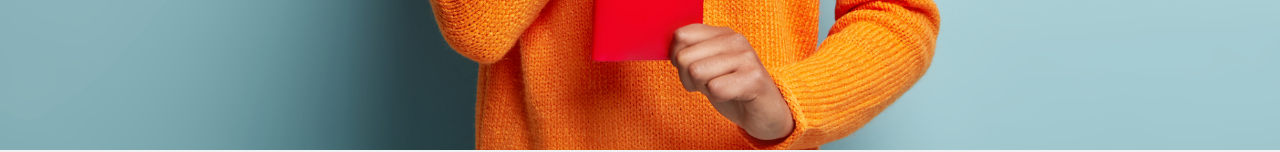
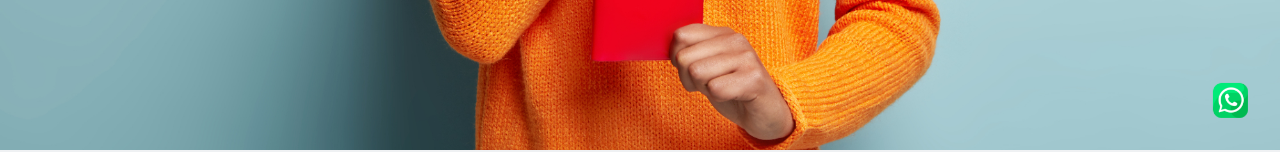
Before and after one commit to Munyabelden/Visa_Consultant-, a React (Create React App) app: page / in a window 1280 px wide. Shown: the part 650-802 px from the top of the page. Built offline with nearby package versions, Linux system fonts and the light colour scheme; the HTML template or start-up script is replaced by a standard one.

Commit message:
Finish Chat

```diff
--- a/src/App.js
+++ b/src/App.js
@@ -1,11 +1,11 @@
 import React from 'react';
 import { BrowserRouter as Router, Route, Routes } from 'react-router-dom';
-import NavBar from './components/Navbar'; // Adjust path as needed
+import NavBar from './components/Navbar';
 import Home from './components/Home';
 import About from './components/About';
 import Services from './components/Services';
 import Contact from './components/Contact';
-// import Contact from './components/Contact';
+import FloatingWhatsAppChat from './components/FloatingWhatsapp';
 
 function App() {
   return (
@@ -18,6 +18,7 @@
           <Route path="/services" element={<Services />} />
           <Route path="/contact" element={<Contact />} />
         </Routes>
+        <FloatingWhatsAppChat />
       </div>
     </Router>
   );
--- a/src/components/FloatingWhatsapp.js
+++ b/src/components/FloatingWhatsapp.js
@@ -1,18 +1,19 @@
 import React from 'react';
-import './FloatingWhatsapp.css'; // Import your styles
+import './styles/FloatingWhatsapp.css';
+import ImageIcon from './images/whatsapp_2504957.png';
 
 const FloatingWhatsAppChat = () => {
-  const whatsappNumber = '+27720663578'; // Your WhatsApp number
+  const whatsappNumber = '+27720663578';
 
   const openWhatsApp = () => {
-    const message = 'Hello! I would like to inquire more information.'; // Default message
+    const message = 'Hello! I would like to inquire more information.';
     const whatsappLink = `https://wa.me/${whatsappNumber.replace('+', '')}?text=${encodeURIComponent(message)}`;
     window.open(whatsappLink, '_blank');
   };
 
   return (
     <div className="floating-whatsapp" onClick={openWhatsApp}>
-      <img src="/path/to/whatsapp-placeholder.png" alt="WhatsApp Icon" className="whatsapp-icon" />
+      <img src={ImageIcon} alt="WhatsApp Icon" className="whatsapp-icon" />
     </div>
   );
 };
--- a/src/components/styles/FloatingWhatsapp.css
+++ b/src/components/styles/FloatingWhatsapp.css
@@ -0,0 +1,19 @@
+.floating-whatsapp {
+    position: fixed;
+    bottom: 20px;
+    right: 20px;
+    z-index: 1000;
+    cursor: pointer;
+    background-color: transparent;
+    border-radius: 50%;
+    width: 60px;
+    height: 60px;
+    display: flex;
+    justify-content: center;
+    align-items: center;
+  }
+
+  .whatsapp-icon {
+    width: 35px;
+    height: 35px;
+  }
```
